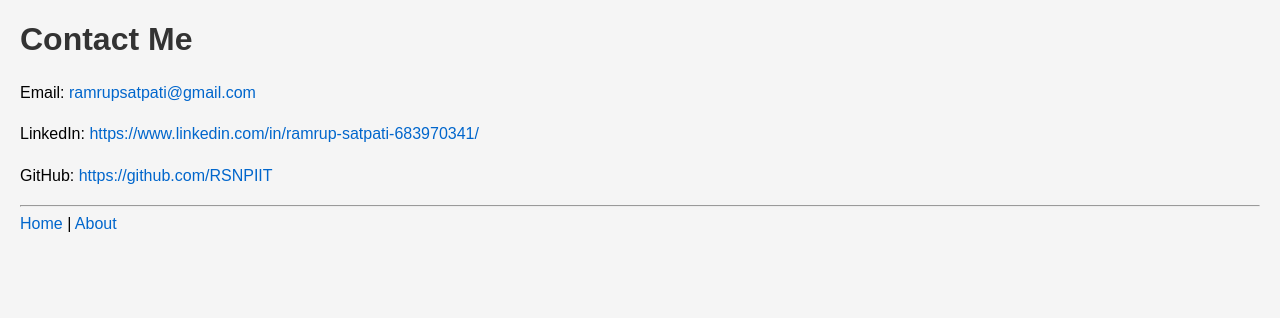
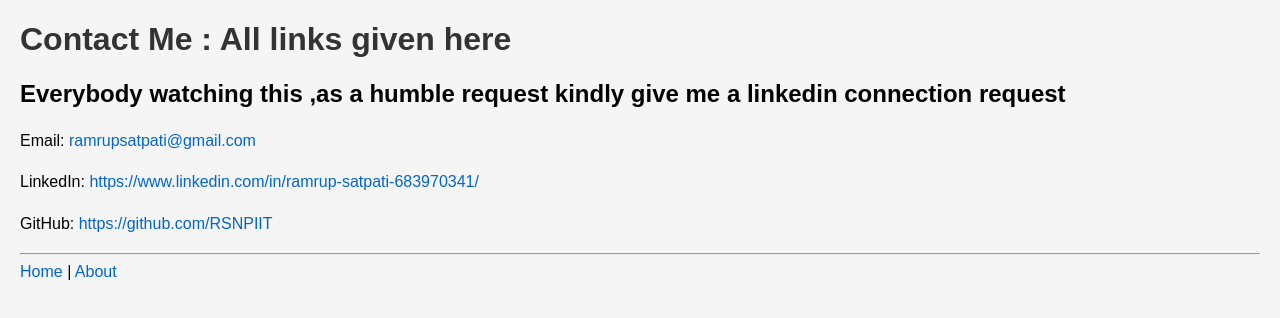
Before and after one commit to RSNPIIT/24f3004027_git_challenge_lab, a plain HTML site: page contact.html in a window 1280 px wide. Drawn offline with Linux system fonts and the light colour scheme.

Commit message:
Add contact.html page for Scenario 2

```diff
--- a/contact.html
+++ b/contact.html
@@ -12,7 +12,8 @@
     </style>
 </head>
 <body>
-    <h1>Contact Me</h1>
+    <h1>Contact Me : All links given here</h1>
+    <h2>Everybody watching this ,as a humble request kindly give me a linkedin connection request</h2>
     <p>Email: <a href="mailto:ramrupsatpati@gmail.com">ramrupsatpati@gmail.com</a></p>
     <p>LinkedIn: <a href="https://www.linkedin.com/in/ramrup-satpati-683970341/">https://www.linkedin.com/in/ramrup-satpati-683970341/</a></p>
     <p>GitHub: <a href="https://github.com/RSNPIIT">https://github.com/RSNPIIT</a></p>
```
